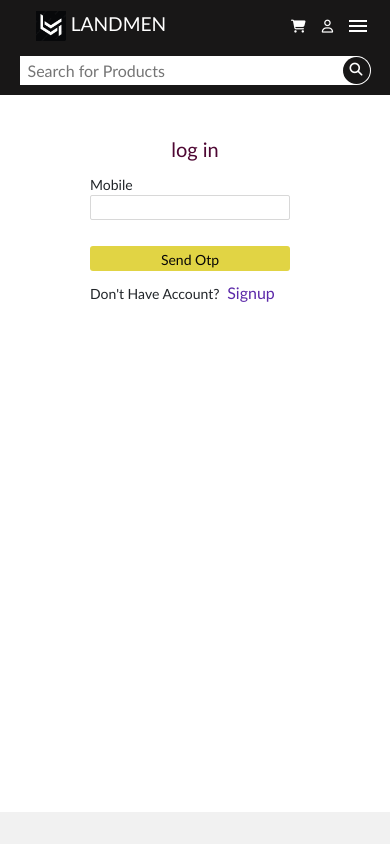
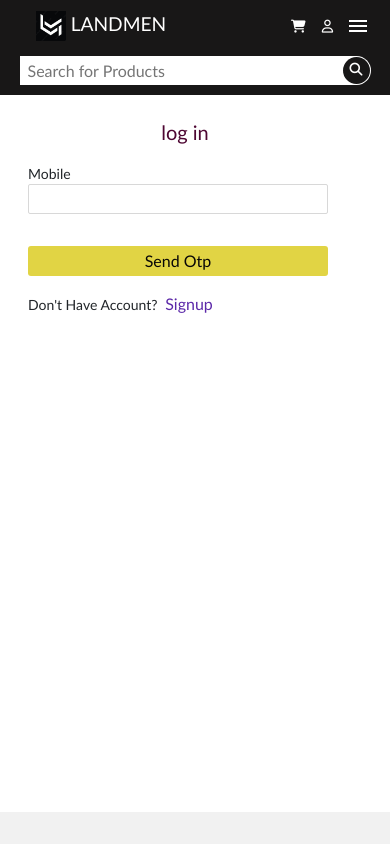
Before and after one commit to ombeladiya/landmen, a React (Create React App) app: page /login in a window 390 px wide. Shown: the top 844 px of the page. Built offline with nearby package versions, Linux system fonts and the light colour scheme.

Commit message:
login signup page responsiveness

```diff
--- a/src/components/Login.jsx
+++ b/src/components/Login.jsx
@@ -20,7 +20,7 @@ export default function Login() {
             <br />
             <div className="main-box-login d-flex">
                 <div className="login-box d-flex justify-content-center">
-                    <div className=" lbox ">
+                    <div className="lbox ">
 
                         <form action="" onSubmit={handlesubmit} >
                             <div className="mobileno text-center fs-5" ><b>log in</b></div>
--- a/src/components/ProductBanner.js
+++ b/src/components/ProductBanner.js
@@ -3,9 +3,18 @@ import './productbanner.css';
 import img1 from '../images/s4.png';
 import img2 from '../images/s5.gif';
 
+
 export default function ProductBanner() {
     return (
         <div>
+            <div className="container">
+                <div className="main-category-card">
+
+                </div>
+                <div className="main-category-card">
+
+                </div>
+            </div>
             <div className="container mt-3">
                 <div className="prd-card-out">
                     <img src={img1} alt="" />
--- a/src/components/Signup.jsx
+++ b/src/components/Signup.jsx
@@ -1,6 +1,7 @@
 import React from 'react'
 import { useState } from 'react';
 import { Link } from 'react-router-dom';
+import './login.css';
 export default function Signup() {
     const [showOtpField, setShowOtpField] = useState(false);
 
@@ -18,7 +19,7 @@ export default function Signup() {
             <br />
             <div className="main-box-login d-flex">
                 <div className="login-box d-flex justify-content-center">
-                    <div className="container lbox ">
+                    <div className="lbox ">
 
                         <form action="" onSubmit={handlesubmit} >
                             <div className="mobileno text-center fs-5" ><b>Sign Up</b></div>
--- a/src/components/login.css
+++ b/src/components/login.css
@@ -1,19 +1,19 @@
 .main-box-login {
     height: 75vh;
+    width: 100vw;
 }
 
 .login-box {
     width: 100vw;
     min-height: 200px;
     margin-top: 40px;
+    margin-bottom: auto;
     margin-left: auto;
-    margin-bottom: auto;
-
 }
 
 .lbox {
     border: 0.5px solid rgb(238, 238, 238);
-    width: 260px;
+    width: 360px;
     background-color: white;
 }
 
@@ -43,12 +43,12 @@
 .mobile-number-input,
 .otp-number-input,
 .login-btn {
-    width: 200px;
-    height: 25px;
+    width: 300px;
+        height: 30px;
     padding: 0px 5px;
     border: 0.7px solid rgb(216, 216, 216);
     border-radius: 2px;
-    font-size: 13px;
+    font-size: 16px;
 }
 
 .mobile-number-input:focus,
@@ -61,7 +61,7 @@
     border: none;
     color: rgb(8, 7, 7);
     padding: 3px;
-    font-size: 14px;
+    font-size: 16px;
     border-radius: 3px;
 }
 
@@ -70,9 +70,21 @@
 }
 
 
-@media screen and (max-width:400px) {
+@media screen and (max-width:500px) {
     .lbox {
         border: none;
-        margin-top: -30px;
-    }
+        margin-top: -50px;
+        }
+
+        .login-box {
+            margin-left: 10px;
+        }
+
+        .mobileno {
+            padding: 8px 8px;
+        }
+
+        .mobileno>b {
+            margin-left: -30px;
+        }
 }
--- a/src/components/productlist.css
+++ b/src/components/productlist.css
@@ -128,13 +128,7 @@
     .sortbtn {
         display: none;
     }
-                                .productlisting-sub-div {
-                                    margin-left: 0px;
-                                }
-
-                                }
-
-                                @media screen and (max-width:400px) {
-                                    .productlisting-sub-div {}
-
+        .productlisting-sub-div {
+            margin-left: 0px;
+        }
 }
```
Also changed, not shown: src/App.css (line endings or trailing spaces).
